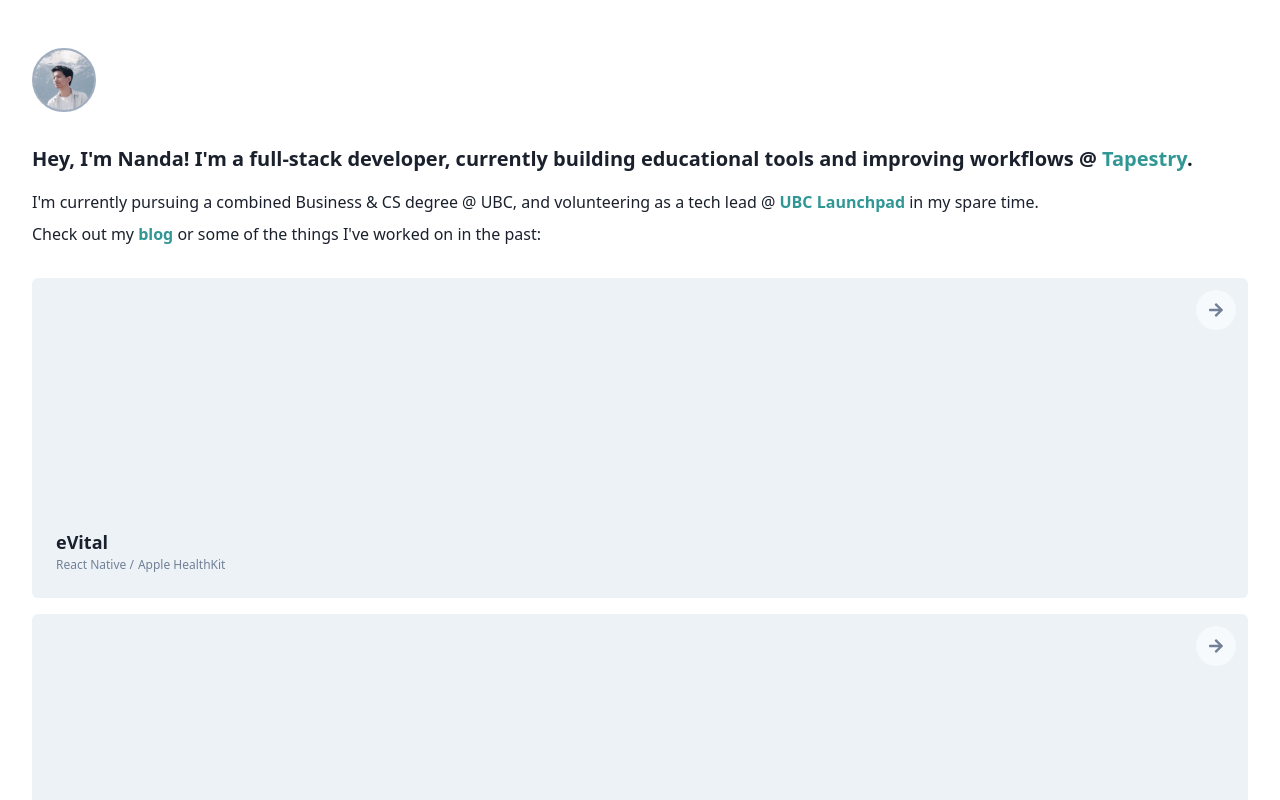
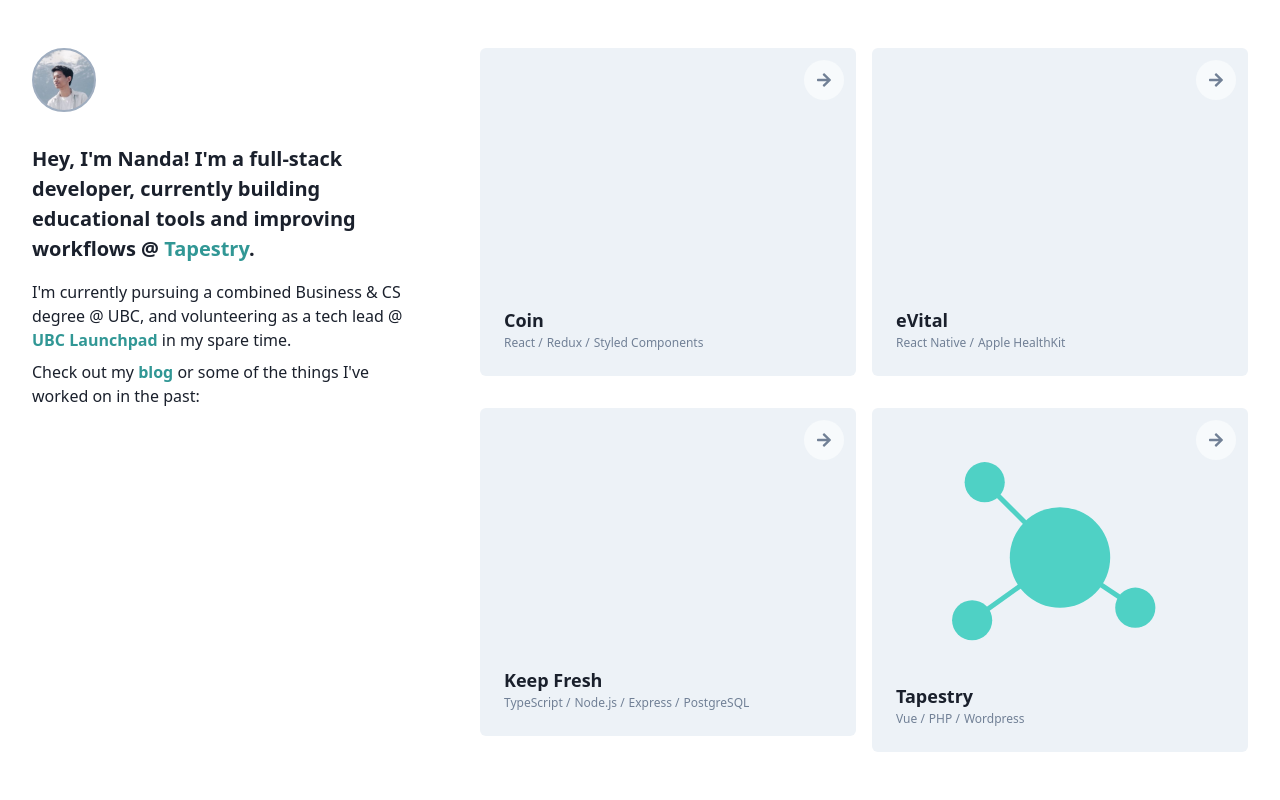
Before and after one commit to nandanmen/me, a Gatsby site: page / in a window 1280 px wide. Shown: the top 800 px of the page. Built offline with nearby package versions, Linux system fonts and the light colour scheme; Gatsby itself is replaced by a stand-in of ours.

Commit message:
feat: responsive styles

```diff
--- /dev/null
+++ b/src/content/projects/coin.md
@@ -0,0 +1,11 @@
+---
+path: /projects/coin
+title: Coin
+tech: [React, Redux, Styled Components]
+github: https://github.com/narendrasss/coin-v2
+link: https://narendras-coin.netlify.com
+color: b5f5ec
+cover: ./coin.png
+---
+
+A web app for visualizing and managing money. Allows you to easily add expenses, create budgets and manage bank accounts. View historical transactional data and your monthly budget progress.
--- a/src/css/Home.module.scss
+++ b/src/css/Home.module.scss
@@ -1,3 +1,17 @@
+$lg-breakpoint: 1024px;
+
+.main {
+  @media (min-width: $lg-breakpoint) {
+    height: 100vh;
+  }
+}
+
+.about {
+  @media (min-width: $lg-breakpoint) {
+    flex: 1;
+  }
+}
+
 .description {
   > * {
     @apply mb-2;
@@ -10,9 +24,36 @@
 
 .project {
   height: 20rem;
+  transition: all 0.2s ease-out;
+  transform: scale(1);
+
+  &:hover {
+    transform: scale(1.02);
+  }
+
+  @media (min-width: $lg-breakpoint) {
+    height: 100%;
+  }
 }
 
 .project_button {
   top: 0.75rem;
   right: 0.75rem;
 }
+
+.project_list_item {
+  &:last-child {
+    margin-bottom: 0;
+  }
+
+  @media (min-width: $lg-breakpoint) {
+    flex: 1;
+    margin-bottom: 0;
+  }
+}
+
+.project_list {
+  @media (min-width: $lg-breakpoint) {
+    flex: 2;
+  }
+}
--- a/src/pages/index.tsx
+++ b/src/pages/index.tsx
@@ -12,22 +12,39 @@ export default function Home() {
   const { about, description } = useMeta()
   const projects = useProjects()
   return (
-    <main className="bg-white px-8 py-12">
+    <main
+      className={clsx(
+        'bg-white px-8 py-12 my-0 mx-auto max-w-screen-sm lg:flex lg:max-w-screen-xl',
+        styles.main
+      )}
+    >
+      <aside className={clsx('lg:mr-16', styles.about)}>
         <img
           className="w-16 h-16 bg-gray-500 mb-8 rounded-full border-gray-500 border-2 object-cover"
           src="./avatar.jpg"
         />
-      <header
+        <section className="mb-8 lg:col-start-1 lg:col-span-2">
+          <div
             className="text-xl font-semibold mb-4"
             dangerouslySetInnerHTML={{ __html: about.html }}
           />
           <div
-        className={clsx('mb-8', styles.description)}
+            className={styles.description}
             dangerouslySetInnerHTML={{ __html: description.html }}
           />
-      <ul>
+        </section>
+      </aside>
+      <ul
+        className={clsx(
+          'lg:grid lg:grid-cols-2 lg:grid-rows-2 lg:gap-4',
+          styles.project_list
+        )}
+      >
         {projects.map(project => (
-          <li key={project.id}>
+          <li
+            key={project.id}
+            className={clsx('mb-4', styles.project_list_item)}
+          >
             <ProjectCard {...project} />
           </li>
         ))}
@@ -44,7 +61,7 @@ function ProjectCard({ frontmatter }: Project) {
   return (
     <section
       className={clsx(
-        'p-6 rounded-md bg-gray-200 mb-4 hover:bg-blue-200 flex flex-col-reverse items-start relative',
+        'p-6 rounded-md bg-gray-200 flex flex-col-reverse justify-between relative',
         styles.project
       )}
     >
```
Lines whose indentation alone changed are shown as unchanged.
